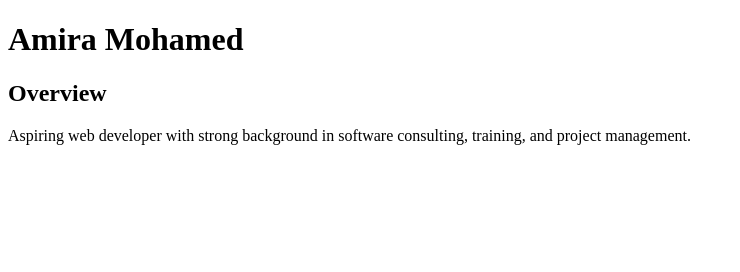
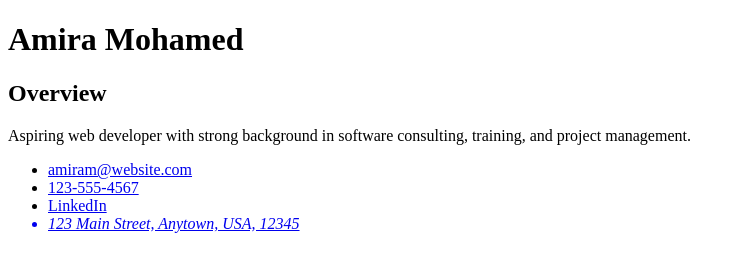
Before and after one commit to amm0116/resume-amm0116, a website: page src/index.html in a window 1280 px wide. Shown: the whole page, without its empty margins (0-740 px from the left). Drawn offline with Linux system fonts and the light colour scheme.

Commit message:
Added navigation links

```diff
--- a/src/index.html
+++ b/src/index.html
@@ -22,7 +22,17 @@
 
         <main>
 
+        <nav>
+            <ul>
+                <li><a href="mailto:amiram@website.com">amiram@website.com</a></li>
 
+                <li><a href="tel:+9735551234">123-555-4567</a></li>
+
+                <li><a href="https://www.linkedin.com/in/blahblahblah">LinkedIn</li>
+
+                <li><address>123 Main Street, Anytown, USA, 12345</address></li>
+            </ul>
+        </nav>
 
         </main>
 
```
